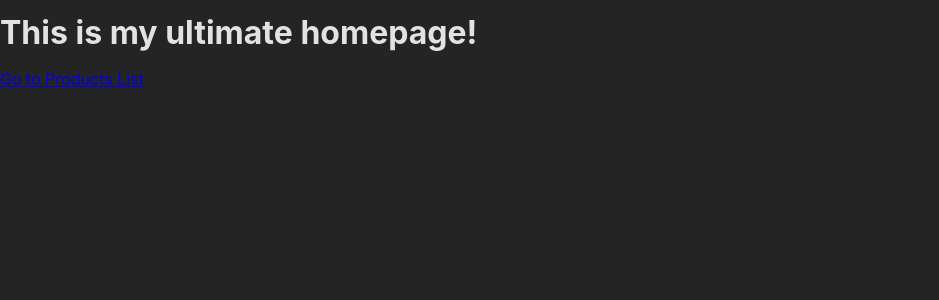
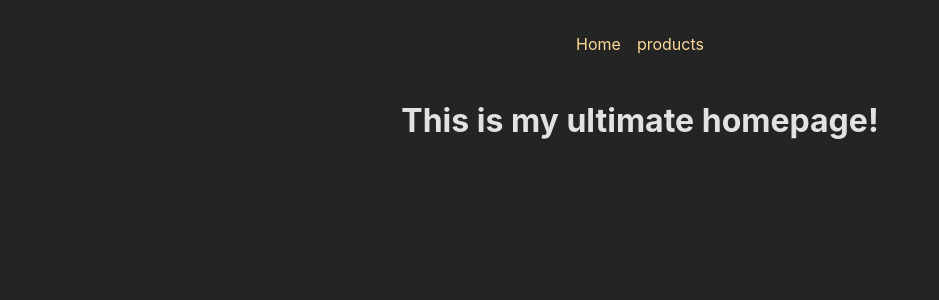
Before and after one commit to avi-codesmith/React-Router-Project, a React (Create React App) app: page / in a window 1280 px wide. Shown: the top 300 px of the page, without its empty margins (0-939 px from the left). Built offline with nearby package versions, Linux system fonts and the light colour scheme.

Commit message:
CreateBrowserRouter and createRouter with nested components

```diff
--- a/src/App.js
+++ b/src/App.js
@@ -7,6 +7,7 @@ import {
 
 import Homepage from "./components/Homepage";
 import Products from "./components/Products";
+import MainNav from "./components/MainNav";
 
 // const routerDefinition = createRoutesFromElements(
 //   <Route>
@@ -18,9 +19,15 @@ import Products from "./components/Products";
 // const routerJSX = createBrowserRouter(routerDefinition); // older
 
 const router = createBrowserRouter([
-  { path: "/", element: <Homepage /> },
-  { path: "/products", element: <Products /> },
-]);
+  {
+    path: "",
+    element: <MainNav />,
+    children: [
+      { path: "", element: <Homepage /> },
+      { path: "products", element: <Products /> },
+    ],
+  },
+]); // we can handle children and main like that and also we have to add a marker where to put our children (in MainNav)
 
 // small and easy to mantian (new)
 
@@ -29,6 +36,7 @@ function App() {
     <>
       <RouterProvider router={router} />
       {/* small and easy to mantian (new)*/}
+
       {/*<RouterProvider router={routerJSX} /> older*/}
     </>
   );
--- /dev/null
+++ b/src/components/Centre.css
@@ -0,0 +1,3 @@
+.centre {
+  text-align: center;
+}
--- a/src/components/Homepage.jsx
+++ b/src/components/Homepage.jsx
@@ -1,10 +1,9 @@
-import { Link } from "react-router-dom";
+import "./Centre.css";
 
 export default function Homepage() {
   return (
     <>
-      <h1>This is my ultimate homepage!</h1>
-      <Link to="/products">Go to Products List</Link>
+      <h1 className="centre">This is my ultimate homepage!</h1>
     </>
   );
 }
--- /dev/null
+++ b/src/components/MainNav.jsx
@@ -0,0 +1,25 @@
+import { Link } from "react-router-dom";
+import { Outlet } from "react-router-dom"; // It is kind a marker where to put children
+
+import "./MainNavModule.css";
+
+export default function MainNav() {
+  return (
+    <>
+      <header className="header">
+        <nav>
+          <ul className="list">
+            <li>
+              <Link to="/">Home</Link>
+            </li>
+            <li>
+              <Link to="/products">products</Link>
+            </li>
+          </ul>
+        </nav>
+      </header>
+      <Outlet />
+      {/*here is the marker to put children components */}
+    </>
+  );
+}
--- /dev/null
+++ b/src/components/MainNavModule.css
@@ -0,0 +1,23 @@
+.header {
+  max-width: 60rem;
+  margin: auto;
+  padding: 2rem;
+  display: flex;
+  justify-content: center;
+}
+
+.list {
+  display: flex;
+  gap: 1rem;
+}
+
+.list a {
+  text-decoration: none;
+  color: var(--color-primary-400);
+}
+
+.list a:hover,
+.list a.active {
+  color: var(--color-primary-800);
+  text-decoration: underline;
+}
--- a/src/components/Products.jsx
+++ b/src/components/Products.jsx
@@ -1,10 +1,9 @@
-import { Link } from "react-router-dom";
+import "./Centre.css";
 
 export default function Products() {
   return (
     <>
-      <h1>This is my ultimate Products Page!</h1>
-      <Link to="/">Back to home</Link>
+      <h1 className="centre">This is my ultimate Products Page!</h1>
     </>
   );
 }
```
